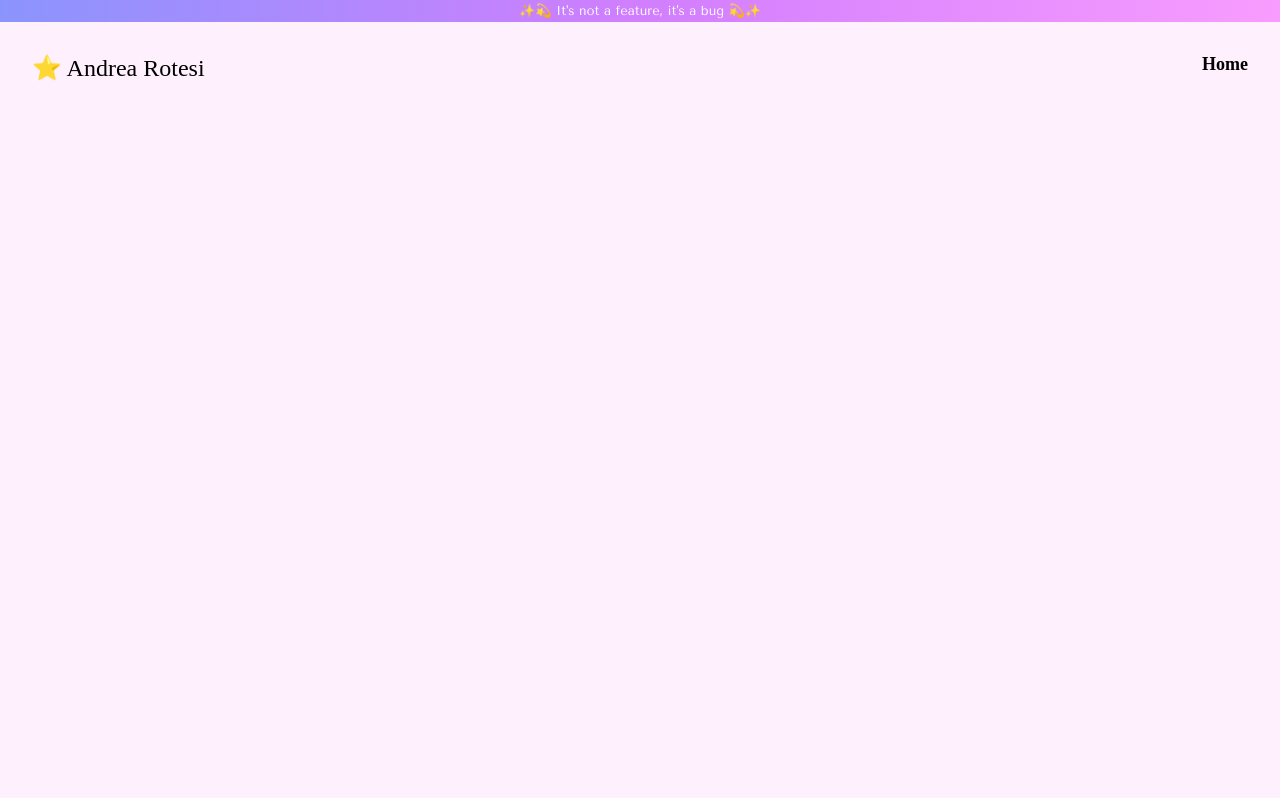
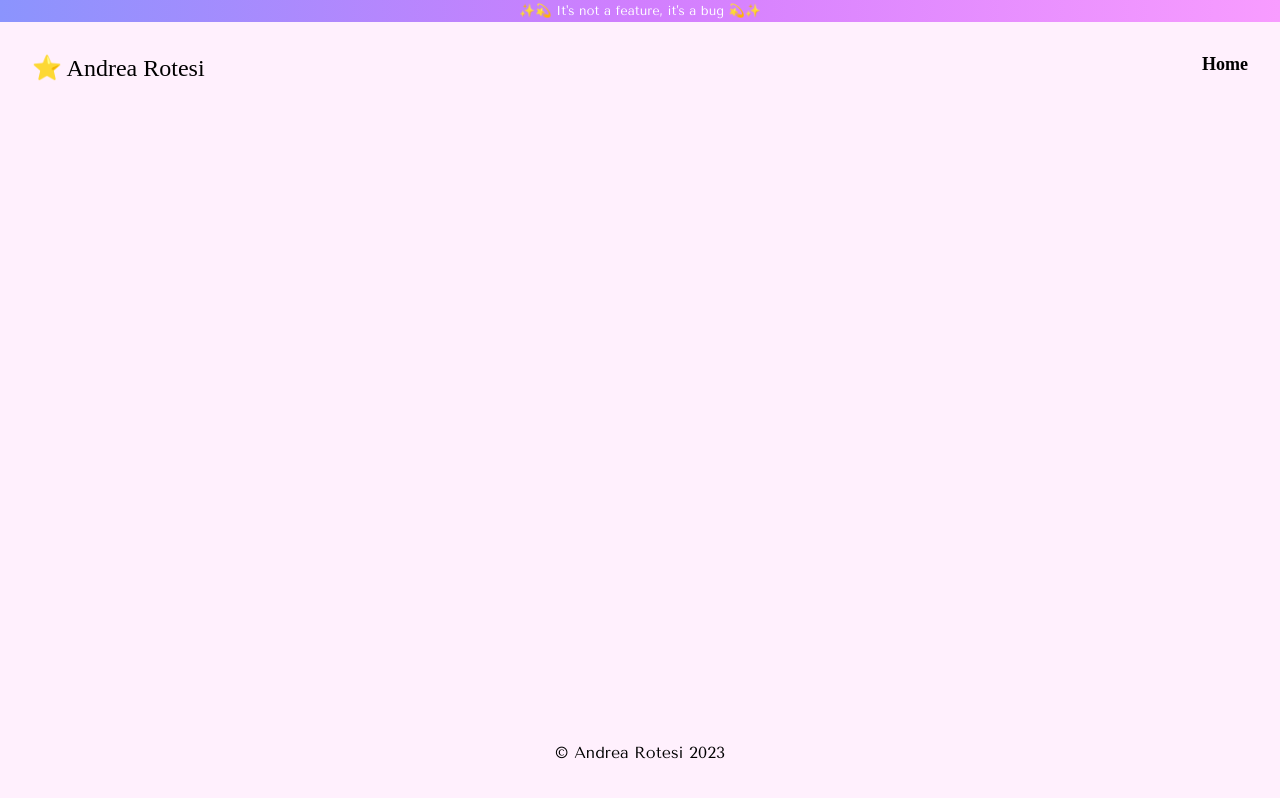
Before and after one commit to andrearotesi/ng-portfolio, an Angular app: page / in a window 1280 px wide. Built offline with nearby package versions, Linux system fonts and the light colour scheme; a web font is replaced by a local one.

Commit message:
Added footer

```diff
--- a/src/app/app.component.html
+++ b/src/app/app.component.html
@@ -1,2 +1,3 @@
 <ptf-header></ptf-header>
 <router-outlet></router-outlet>
+<ptf-footer></ptf-footer>
--- a/src/app/app.module.ts
+++ b/src/app/app.module.ts
@@ -3,6 +3,7 @@ import { BrowserModule } from '@angular/platform-browser';
 
 import { AppRoutingModule } from './app-routing.module';
 import { AppComponent } from './app.component';
+import { FooterComponent } from './components/footer/footer.component';
 import { HeaderComponent } from './components/header/header.component';
 
 @NgModule({
@@ -12,7 +13,8 @@ import { HeaderComponent } from './components/header/header.component';
   imports: [
     BrowserModule,
     AppRoutingModule,
-    HeaderComponent
+    HeaderComponent,
+    FooterComponent
   ],
   providers: [],
   bootstrap: [AppComponent]
--- /dev/null
+++ b/src/app/components/footer/footer.component.html
@@ -0,0 +1,3 @@
+<div class="aqua-gradient">
+    <span>© Andrea Rotesi {{year}}</span>
+</div>
--- /dev/null
+++ b/src/app/components/footer/footer.component.scss
@@ -0,0 +1,10 @@
+div {
+    position: absolute;
+    bottom: 0;
+    display: flex;
+    text-align: center;
+    justify-content: center;
+    flex-direction: column;
+    width: 100%;
+    height: 6em;
+}
--- /dev/null
+++ b/src/app/components/footer/footer.component.ts
@@ -0,0 +1,15 @@
+import { Component } from '@angular/core';
+import { CommonModule } from '@angular/common';
+
+@Component({
+  selector: 'ptf-footer',
+  standalone: true,
+  imports: [CommonModule],
+  templateUrl: './footer.component.html',
+  styleUrls: ['./footer.component.scss']
+})
+export class FooterComponent {
+
+  year: number = new Date().getFullYear();
+
+}
```
